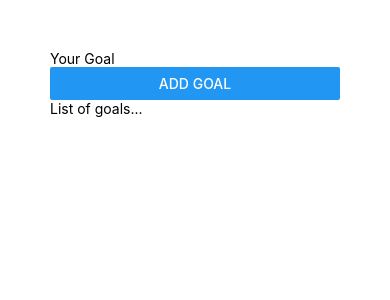
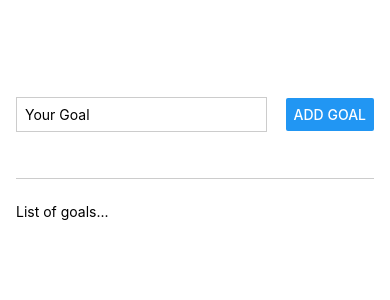
Before and after one commit to mcneiljv/ReactNativeTestApp, a React Native app: screen / in a window 390 px wide. Shown: the top 300 px of the page. Built offline with nearby package versions, Linux system fonts and the light colour scheme.

Commit message:
Improving app layout

```diff
--- a/App.js
+++ b/App.js
@@ -3,11 +3,14 @@
 export default function App() {
   return (
     <View style={styles.appContainer}>
-      <View>
-        <TextInput placeholder='Your Goal' />
+      <View style={styles.inputContainer}>
+        <TextInput
+          style={styles.inputContainer.textInput}
+          placeholder='Your Goal'
+        />
         <Button title='Add Goal' />
       </View>
-      <View>
+      <View style={styles.goalsContainer}>
         <Text>List of goals...</Text>
       </View>
     </View>
@@ -16,6 +19,28 @@
 
 const styles = StyleSheet.create({
   appContainer: {
-    padding: 50
+    flex: 1,
+    paddingTop: 50,
+    paddingHorizontal: 16
+  },
+  inputContainer: {
+    flex: 1,
+    flexDirection: 'row',
+    justifyContent: 'space-between',
+    alignItems: 'center',
+    marginBottom: 24,
+    borderBottomWidth: 1,
+    borderBottomColor: '#ccc',
+
+    textInput: {
+      borderWidth: 1,
+      borderColor: '#ccc',
+      width: '70%',
+      marginRight: 8,
+      padding: 8
+    }
+  },
+  goalsContainer: {
+    flex: 5
   }
 });
```
